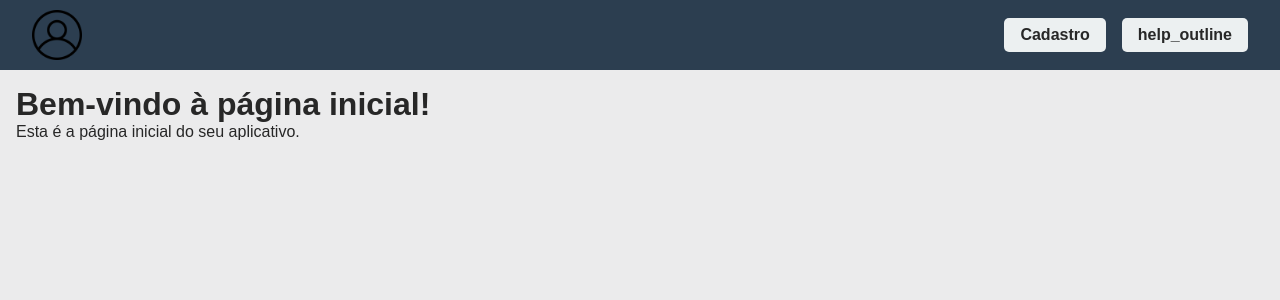
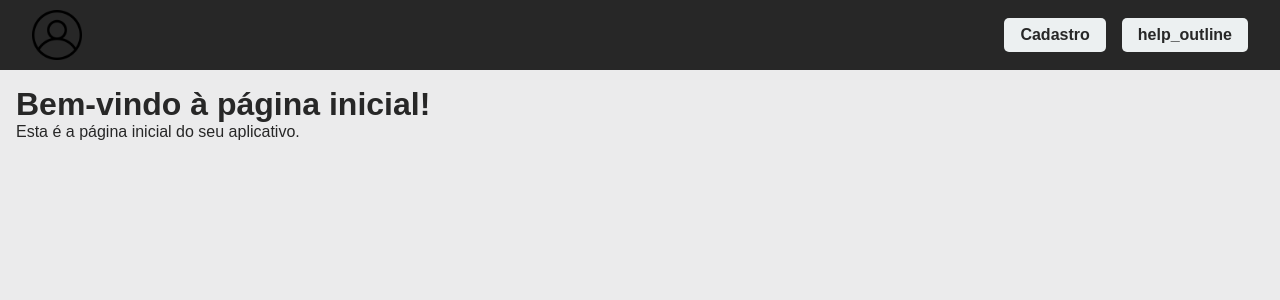
Before and after one commit to Kakventura/StyleWeather-Project, a React (Vite) app in the folder StyleWeather/: page / in a window 1280 px wide. Shown: the top 300 px of the page. Built offline with nearby package versions, Linux system fonts and the light colour scheme.

Commit message:
Limpeza de Código

```diff
--- a/StyleWeather/src/App.jsx
+++ b/StyleWeather/src/App.jsx
@@ -1,5 +1,5 @@
 import React from 'react';
-import { BrowserRouter as Router, Routes, Route } from 'react-router-dom'; // Importação correta
+import { BrowserRouter as Router, Routes, Route } from 'react-router-dom';
 import { AppProvider } from './context/AppContext';
 import { LayoutPadrao } from './layout/LayoutPadrao/LayoutPadrao';
 import { Inicial } from './pages/Inicial/Inicial';
@@ -7,7 +7,7 @@ import { Inicial } from './pages/Inicial/Inicial';
 const App = () => {
   return (
     <AppProvider>
-      <Router> {/* Certifique-se de que Router está envolvido */}
+      <Router>
         <LayoutPadrao>
           <Routes>
             <Route path="/" element={<Inicial />} />
--- a/StyleWeather/src/componentes/Navbar/Navbar.module.css
+++ b/StyleWeather/src/componentes/Navbar/Navbar.module.css
@@ -1,7 +1,7 @@
 .navbar {
   width: 100%;
   height: 70px;
-  background-color: #2c3e50;
+  background-color: var(--preto);
   display: flex;
   justify-content: space-between;
   align-items: center;
--- a/StyleWeather/src/componentes/Navbar/index.js
+++ b/StyleWeather/src/componentes/Navbar/index.js
@@ -1,2 +1 @@
-// src/componentes/Navbar/indexNavbar.js
-export { Navbar } from './Navbar';
+export * from './Navbar';
--- a/StyleWeather/src/context/AppContext.jsx
+++ b/StyleWeather/src/context/AppContext.jsx
@@ -1,5 +1,5 @@
 import React, { createContext } from 'react';
-import logoImg from '../assets/user.png'; // coloca sua logo aqui
+import logoImg from '../assets/logo.png';
 
 export const AppContext = createContext();
 
--- a/StyleWeather/src/layout/LayoutPadrao/LayoutPadrao.jsx
+++ b/StyleWeather/src/layout/LayoutPadrao/LayoutPadrao.jsx
@@ -1,7 +1,5 @@
 import React from 'react';
-// src/layout/LayoutPadrao/LayoutPadrao.jsx
 import { Navbar } from '../../componentes/Navbar';
-
 import styles from './LayoutPadrao.module.css';
 
 const LayoutPadrao = ({ children }) => {
--- a/StyleWeather/src/pages/index.js
+++ b/StyleWeather/src/pages/index.js
@@ -1,3 +1 @@
 export * from './Inicial';
-
- // Certifique-se de exportar explicitamente o componente
```
Also changed, not shown: StyleWeather/src/assets/logo.png (renamed from StyleWeather/src/assets/user.png).
